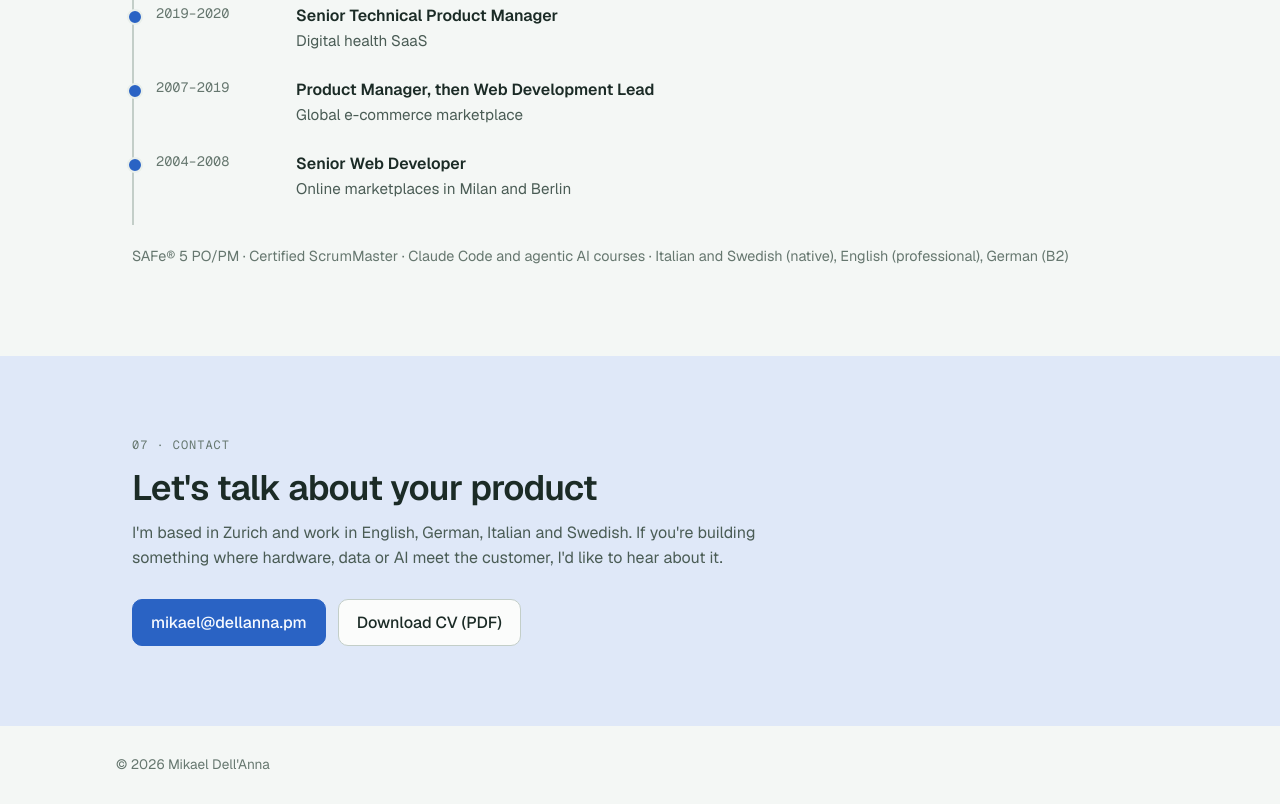
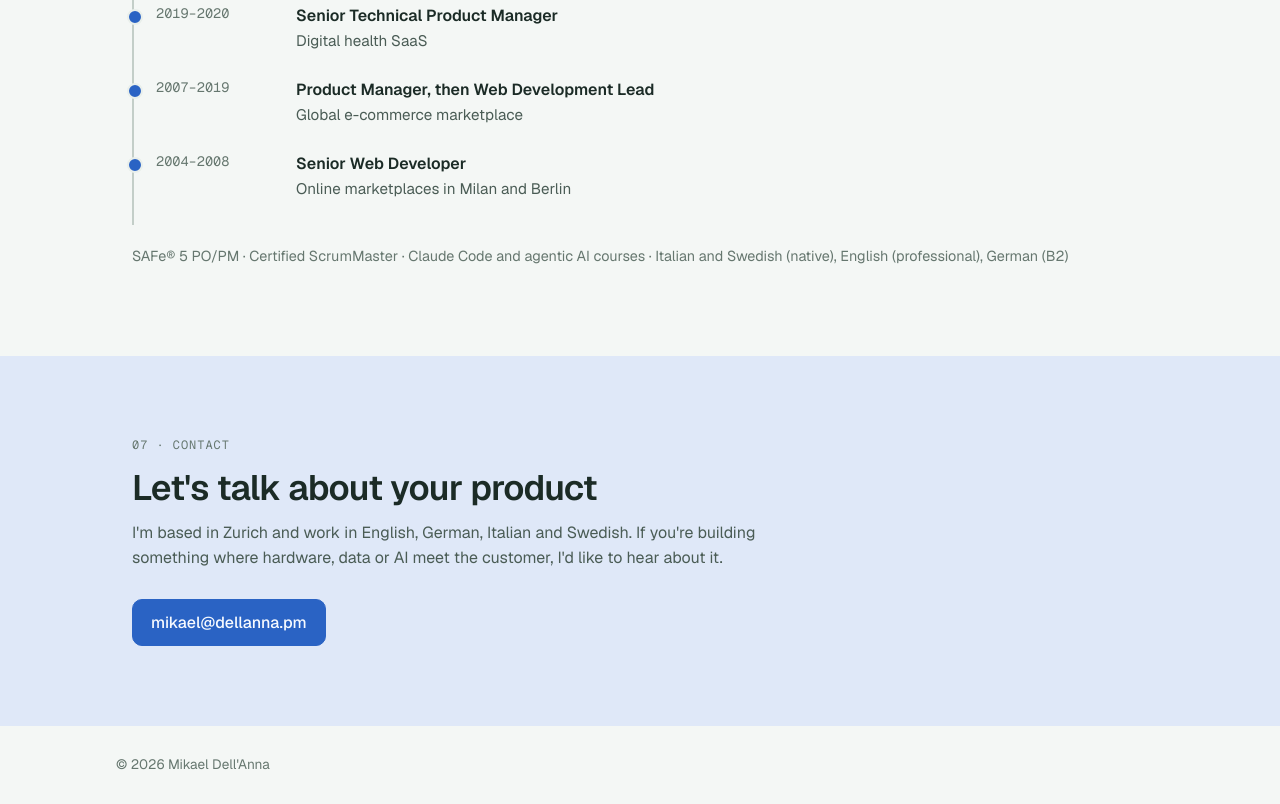
Before and after one commit to mkda/portfolio, a plain HTML site: page index.html in a window 1280 px wide. Shown: the part 6736-7540 px from the top of the page. Drawn offline with nearby package versions, Linux system fonts and the light colour scheme.

Commit message:
Remove CV download: CV is tailored per company
Co-Authored-By: Claude Opus 5.5 <noreply@anthropic.com>
Claude-Session: https://claude.ai/code/session_01Dwern1jrwh8SpvGekdpsVE

```diff
--- a/index.html
+++ b/index.html
@@ -280,7 +280,6 @@
       <p class="section-lede">I'm based in Zurich and work in English, German, Italian and Swedish. If you're building something where hardware, data or AI meet the customer, I'd like to hear about it.</p>
       <div class="cta">
         <a class="btn primary" href="mailto:mikael@dellanna.pm?subject=Hello%20Mikael">mikael@dellanna.pm</a>
-        <a class="btn" href="cv.pdf" download>Download CV (PDF)</a>
       </div>
     </div>
   </section>
```
Also changed, not shown: 2 other files.
